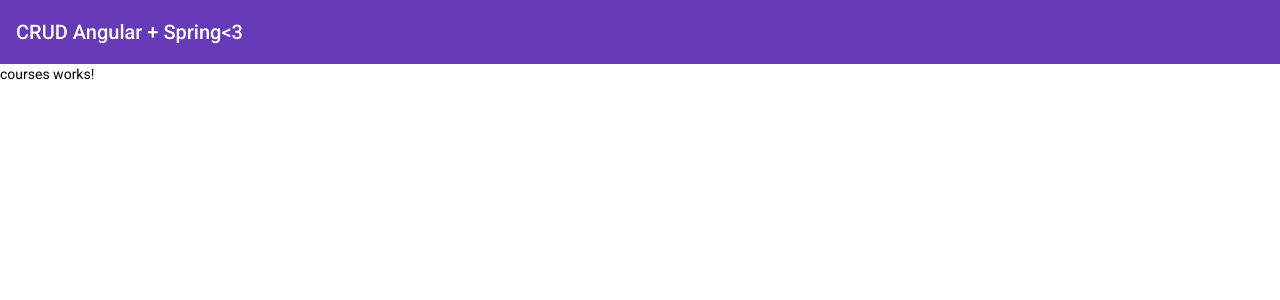
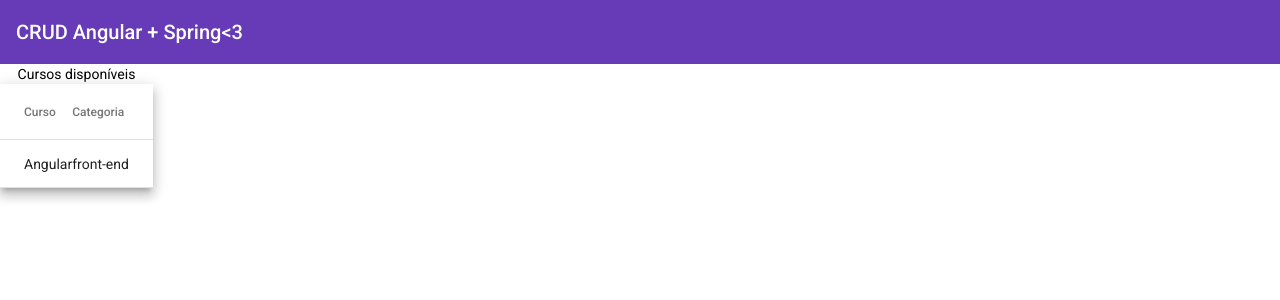
Before and after one commit to Vinnissaum/crud-angular, an Angular app in the folder web/: page /courses in a window 1280 px wide. Shown: the top 300 px of the page. Built offline with nearby package versions, Linux system fonts and the light colour scheme.

Commit message:
feat: create courses material table

```diff
--- a/web/src/app/courses/courses/courses.component.html
+++ b/web/src/app/courses/courses/courses.component.html
@@ -1 +1,17 @@
-<p>courses works!</p>
+<table mat-table [dataSource]="courses" class="mat-elevation-z8">
+  <caption>Cursos disponíveis</caption>
+  <!-- Name Column -->
+  <ng-container matColumnDef="name">
+    <th mat-header-cell *matHeaderCellDef> Curso </th>
+    <td mat-cell *matCellDef="let course"> {{ course.name }} </td>
+  </ng-container>
+
+  <!-- Category Column -->
+  <ng-container matColumnDef="category">
+    <th mat-header-cell *matHeaderCellDef> Categoria </th>
+    <td mat-cell *matCellDef="let course"> {{ course.category }} </td>
+  </ng-container>
+
+  <tr mat-header-row *matHeaderRowDef="displayedColumns"></tr>
+  <tr mat-row *matRowDef="let row; columns: displayedColumns;"></tr>
+</table>
--- a/web/src/app/courses/courses/courses.component.ts
+++ b/web/src/app/courses/courses/courses.component.ts
@@ -1,4 +1,5 @@
 import { Component, OnInit } from '@angular/core';
+import { Course } from '../model/course';
 
 @Component({
   selector: 'app-courses',
@@ -6,8 +7,12 @@
   styleUrls: ['./courses.component.scss']
 })
 export class CoursesComponent implements OnInit {
+  courses: Course[] = [
+    { _id: '1', name: 'Angular', category: 'front-end' }
+  ];
+  displayedColumns = ["name", "category"];
 
-  constructor() { }
+  constructor() {}
 
   ngOnInit(): void {
   }
--- /dev/null
+++ b/web/src/app/courses/model/course.ts
@@ -0,0 +1,5 @@
+export interface Course {
+  _id: string;
+  name: string;
+  category: string;
+}
```
Also changed, not shown: web/src/app/courses/courses.module.ts (+4 -3 lines).
